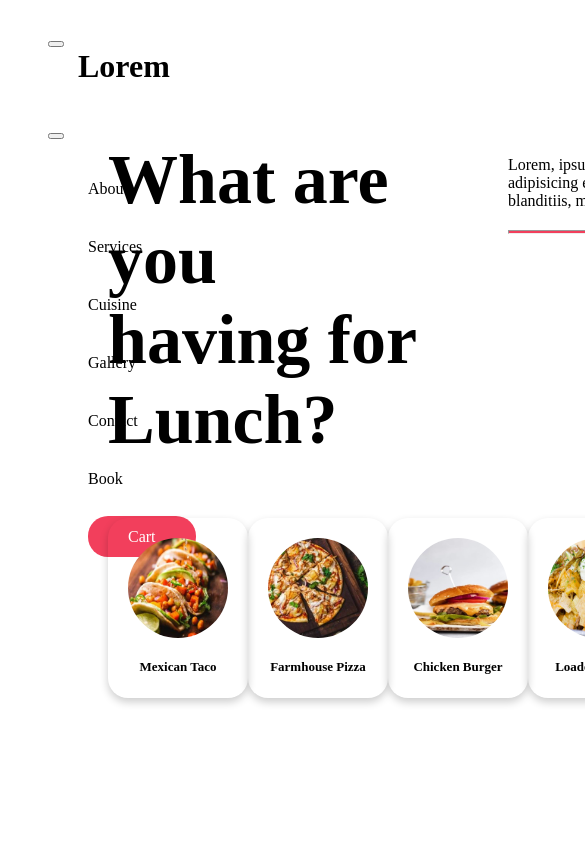
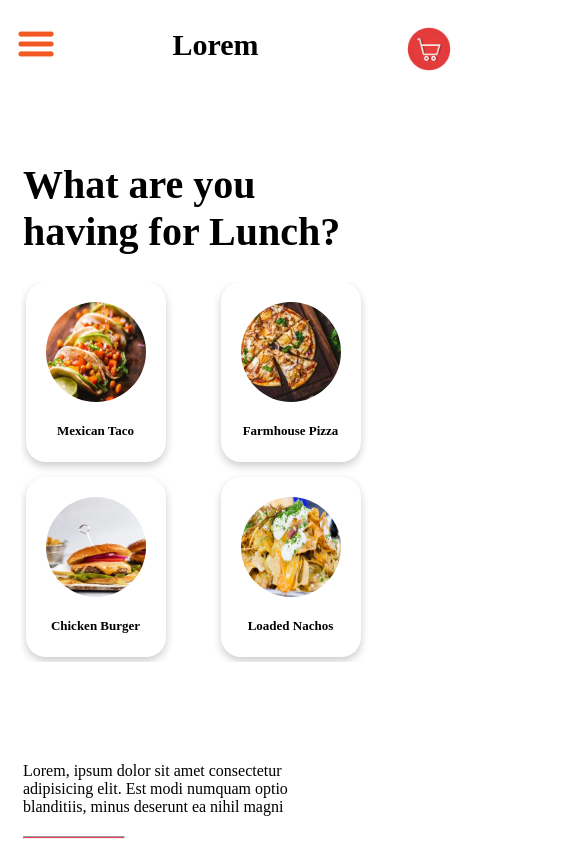
Before and after one commit to sarathye3/inkoop, a plain HTML site: page index.html in a window 390 px wide. Shown: the top 855 px of the page, 585 px wide, since content can reach past the window. Drawn offline with Linux system fonts and the light colour scheme.

Commit message:
final
final

```diff
--- a/index.html
+++ b/index.html
@@ -6,16 +6,23 @@
     <meta name="viewport" content="width=device-width, initial-scale=1.0" />
     <title>Lorem Ipsum</title>
     <link rel="stylesheet" href="style.css" />
+    <script src="./script.js"></script>
   </head>
   <body>
-    <header>
-      <button></button>
-      <h3>Lorem</h3>
+    <div class="sidebar">
+      <a href=""  onclick='document.getElementByClassName(".navbar").style.display="block"'>
+        <span class="menu-mob"
+          ><img src="./images/images (1).png" alt=""
+        /></span>
+      </a>
+      <h3>Lorem</h3><br>
       <h3 id="mobhead">Ipsum</h3>
-      <button></button>
-    </header>
-    <div>
-      <nav>
+      <a href="" class="taggle-cart">
+        <span class="cart-mob"
+          ><img src="./images/shopping-cart.png" alt=""
+        /></span>
+      </a>
+      <nav class="navbar">
         <ul>
           <li><a href="index.html">About</a></li>
           <li><a href="index.html">Services</a></li>
@@ -26,18 +33,20 @@
           <li><a class="cart" href="index.html">Cart</a></li>
         </ul>
       </nav>
-      <section>
-        <div class="topHead">
+    </div>
+
+    <div class="content">
+      <div class="content-text">
         <h1>What are you<br />having for Lunch?</h1>
-          <div>
+        <div id="web-para">
           <p>
             Lorem, ipsum dolor sit amet consectetur adipisicing elit. Est modi
             numquam optio blanditiis, minus deserunt ea nihil magni
-            </p><br>
-            <hr>
+          </p>
+          <br />
+          <hr />
         </div>
       </div>
-
       <div class="cards">
         <div class="card">
           <a href=""
@@ -70,7 +79,14 @@
           >
         </div>
       </div>
-      </section>
+      <div id="mob-para">
+        <p>
+          Lorem, ipsum dolor sit amet consectetur adipisicing elit. Est modi
+          numquam optio blanditiis, minus deserunt ea nihil magni
+        </p>
+        <br />
+        <hr />
+      </div>
     </div>
   </body>
 </html>
--- /dev/null
+++ b/script.js
@@ -0,0 +1,3 @@
+menubar(){
+    document.getElementByClassName("navbar").style.display="block";
+}
--- a/style.css
+++ b/style.css
@@ -1,21 +1,16 @@
-header{
-    margin-top: 30px;
-    margin-left: 40px;
+body{
+    display: grid;
+    grid-template-columns: 1fr 4fr;
 }
-header button{
-    visibility: hidden;
+.menu-mob{
+    display: none;
 }
-header h3{
+ h3{
     margin: 0px;
     margin-left: 30px;
     padding: 0;
     font-size: xx-large;
     font-weight: 900;
-}
-div{
-    margin:0;
-    display: grid;
-    grid-template-columns:1fr 4fr;
 }
 div nav{
     margin-left: 0;
@@ -44,24 +39,34 @@ div nav ul li a.cart{
     padding-left: 40px;
     padding-right: 40px;
 }
-div section div.topHead{
+#mob-para{
+    display: none;
+}
+.cart-mob{
+    display: none;
+}
+div.content{
+    display: grid;
+    grid-template-columns:1fr;
+}
+.content-text{
     display: grid;
     grid-template-columns:4fr 2fr;
 }
-div section div.topHead h1{
-    margin-top: 0;
+.content-text h1{
     font-size: 70px;
     font-weight: 900;
 }
-div section div.topHead div{
+.content-text div{
     display: block;
 }
-div section div.topHead div p{
+.content-text div p{
+    margin-top: 100px;
     font-weight: 50;
     width: 300px;
     height: 40px;
 }
-div section div.topHead div hr{
+.content-text div hr{
     margin-left: 0;
     margin-top: 0;
     height: 1.5px;
@@ -76,6 +81,7 @@ body div div.card{
     width: 140px;
     height: 180px;
     box-sizing: border-box;
+    margin-right: 10px;
     border-radius: 20px;
     padding: 20px;
     box-shadow: 0 4px 8px 0 rgba(0, 0, 0, 0.2);
@@ -94,14 +100,131 @@ body div div.card a {
     font-size: small;
     text-align: center;
 }
-
-
 @media only screen and (max-width:600px) {
-    header button{
-        visibility:visible;
+    body{
+        display: grid;
+        grid-template-columns: 1fr ;
     }
-
-    header h3#mobhead{
+    h3{
+        text-align: center;
+        padding-top: 20px;
+        margin: 0;
+        font-size: 30px;
+        font-weight: 900;
+    }
+    div nav.navbar{
+        display:none;
+    }
+    div nav ul{
+        width: 100vw;
+        height: 350px;
+        background-color:rgba(0, 0, 0, 0.938) ;
+    position: relative;
+    top: -60px;
+    }
+    div nav ul li{
+        text-align: center;
+    }
+    div nav ul li a{
+        font-size: larger;
+        font-weight: 700;
+        color: white;
+    }
+    .cart-mob{
+    display: block;
+    position: absolute;
+    top: 1.5rem;
+    right: -4rem;
+    }
+    .cart-mob img{
+        width: 50px;
+        height: 50px;
+    }
+    .menu-mob{
+        display: block;
+        position: absolute;
+        top: 1.5rem;
+        left: 1rem;
+        }
+        .menu-mob img{
+            width: 40px;
+            height: 40px;
+        }
+    div.content h3{
+        text-align: center;
+    }
+    div.content h1{
+        width:400px;
+        margin-left: 15px;
+        font-size: 40px;
+        font-weight: 900;
+    }
+    div.sidebar h3#mobhead{
         visibility: hidden;
     }
+    #web-para{
+        display: none;
+    }
+    #mob-para{
+        display: block;
+        margin-left: 15px;
+    }
+    div section div p{
+        font-weight: 50;
+        width: 300px;
+        height: 40px;
+    }
+    div p{
+        margin-top: 100px;
+        font-weight: 50;
+        width: 300px;
+        height: 40px;
+    }
+     div hr{
+        margin-left: 0;
+        margin-top: 0;
+        height: 1.5px;
+        width: 100px;
+        background-color: rgba(240, 33, 67, 0.863);
+    }
+    div section div hr{
+        margin-left: 0;
+        margin-top: 0;
+        height: 1.5px;
+        width: 20vw;
+        background-color: rgba(240, 33, 67, 0.863);
+    }
+    body div.cards {
+        margin-left: auto;
+        margin-right: auto;
+        display: grid;
+        grid-template-columns:1fr 1fr;
+        width: 100vw;
+        height: 380px;
+        overflow: hidden;
+    }
+    body div div.card{
+        margin-left: 5px;
+        width: 140px;
+        height: 180px;
+        box-sizing: border-box;
+        border-radius: 20px;
+        padding: 20px;
+        box-shadow: 0 4px 8px 0 rgba(0, 0, 0, 0.2);
+        margin-bottom: 15px;
+    }
+    body div div.card:hover{
+        box-shadow: 0 8px 16px 0 rgba(0, 0, 0, 0.2);
+    }
+    body div div.card a img{
+        height: 100px;
+        width: 100px;
+        border-radius: 50%;
+    }
+    body div div.card a {
+        text-decoration: none;
+        color: black;
+        font-size: small;
+        text-align: center;
+    }
 }
```
Also changed, not shown: images/images (1).png (added), images/shopping-cart.png (added). Lines whose indentation alone changed are shown as unchanged.
